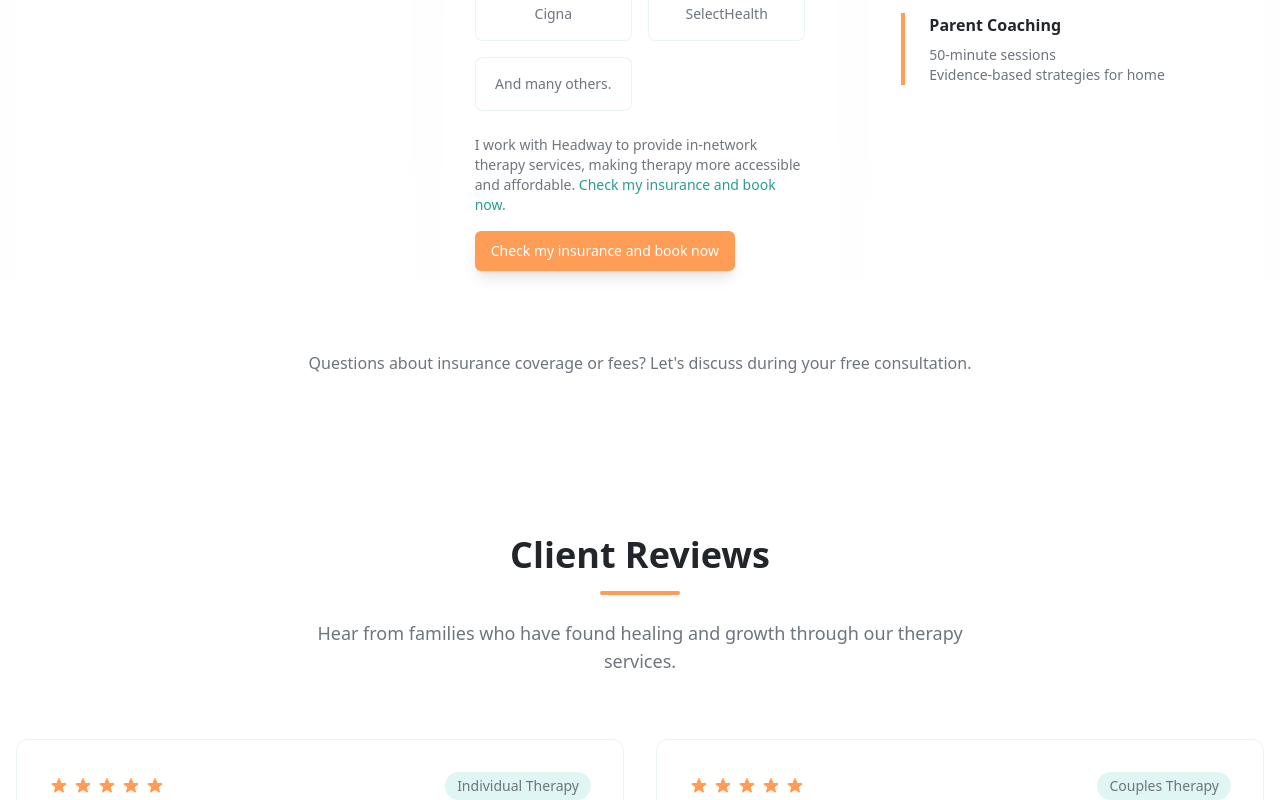
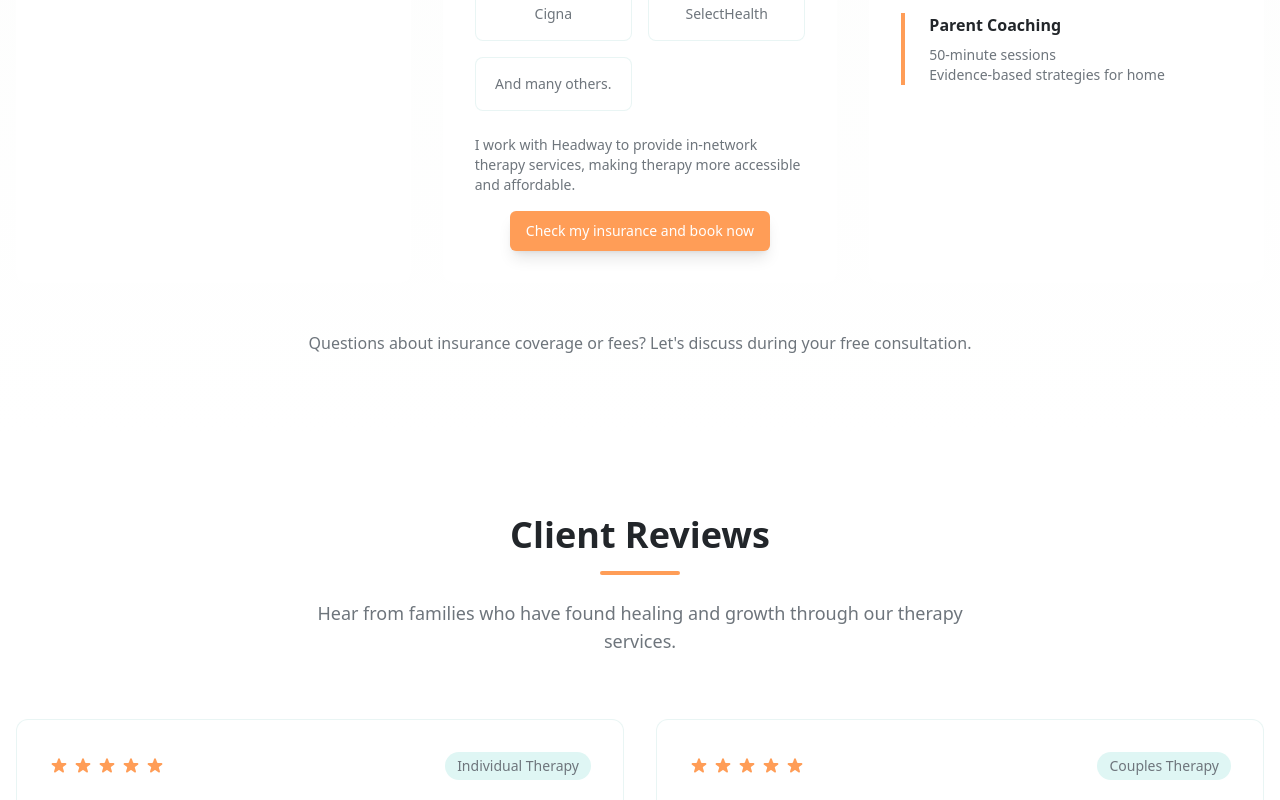
Before and after one commit to jelgie-stack/elgie-therapy-oasis, a React (Vite) app: page / in a window 1280 px wide. Shown: the part 4620-5420 px from the top of the page. Built offline with nearby package versions, Linux system fonts and the light colour scheme.

Commit message:
Center Insurance CTA
Center the "Check my insurance and book now" CTA button under the Insurance Accepted section and remove any surrounding non-CTA text.

```diff
--- a/src/components/FeesInsurance.tsx
+++ b/src/components/FeesInsurance.tsx
@@ -68,17 +68,9 @@ const FeesInsurance = () => {
               </div>
             </div>
             <p className="text-sm text-muted-foreground">
-              I work with Headway to provide in-network therapy services, making therapy more accessible and affordable.{' '}
-              <a
-                href="https://care.headway.co/providers/brigette-elgie?utm_source=pem&utm_medium=direct_link&utm_campaign=142417"
-                target="_blank"
-                rel="noopener noreferrer"
-                className="text-primary underline-offset-4 hover:underline"
-              >
-                Check my insurance and book now.
-              </a>
+              I work with Headway to provide in-network therapy services, making therapy more accessible and affordable.
             </p>
-            <div className="mt-4">
+            <div className="mt-4 text-center">
               <Button variant="cta" asChild>
                 <a
                   href="https://care.headway.co/providers/brigette-elgie?utm_source=pem&utm_medium=direct_link&utm_campaign=142417"
```
